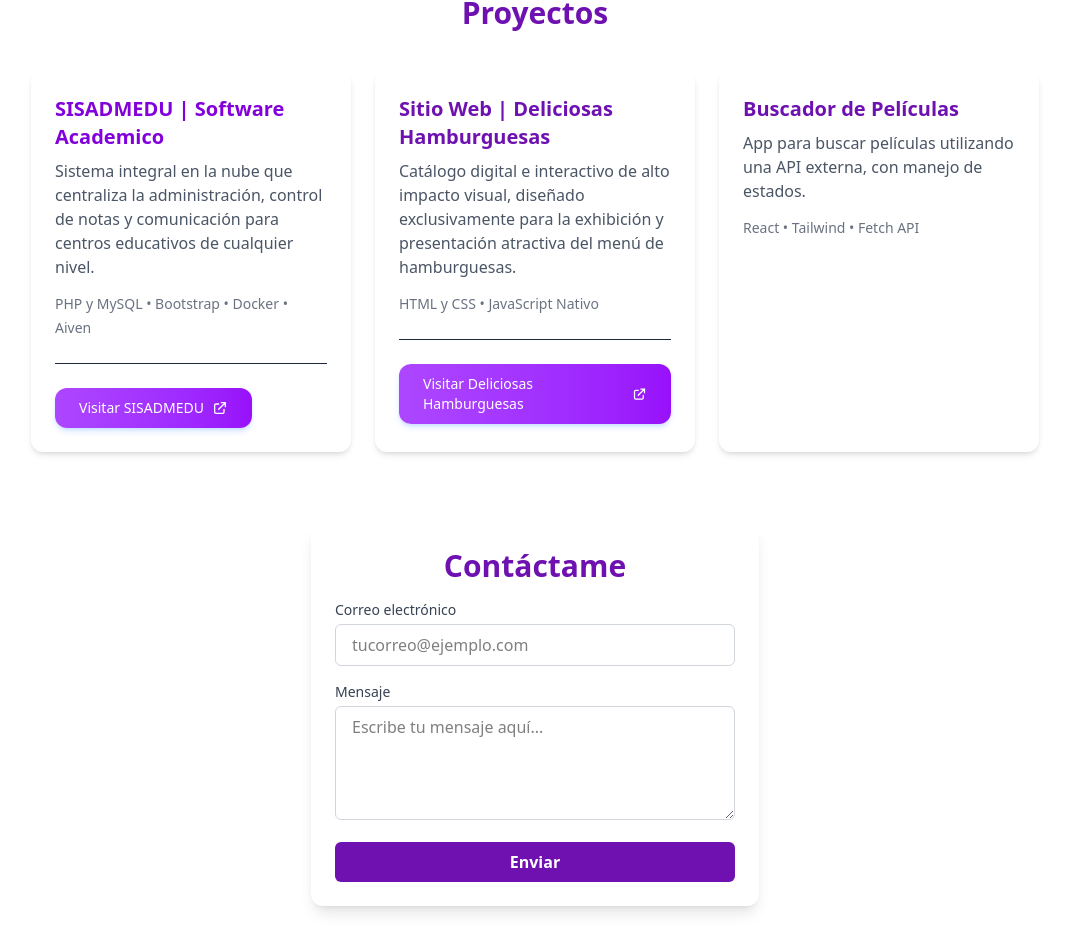
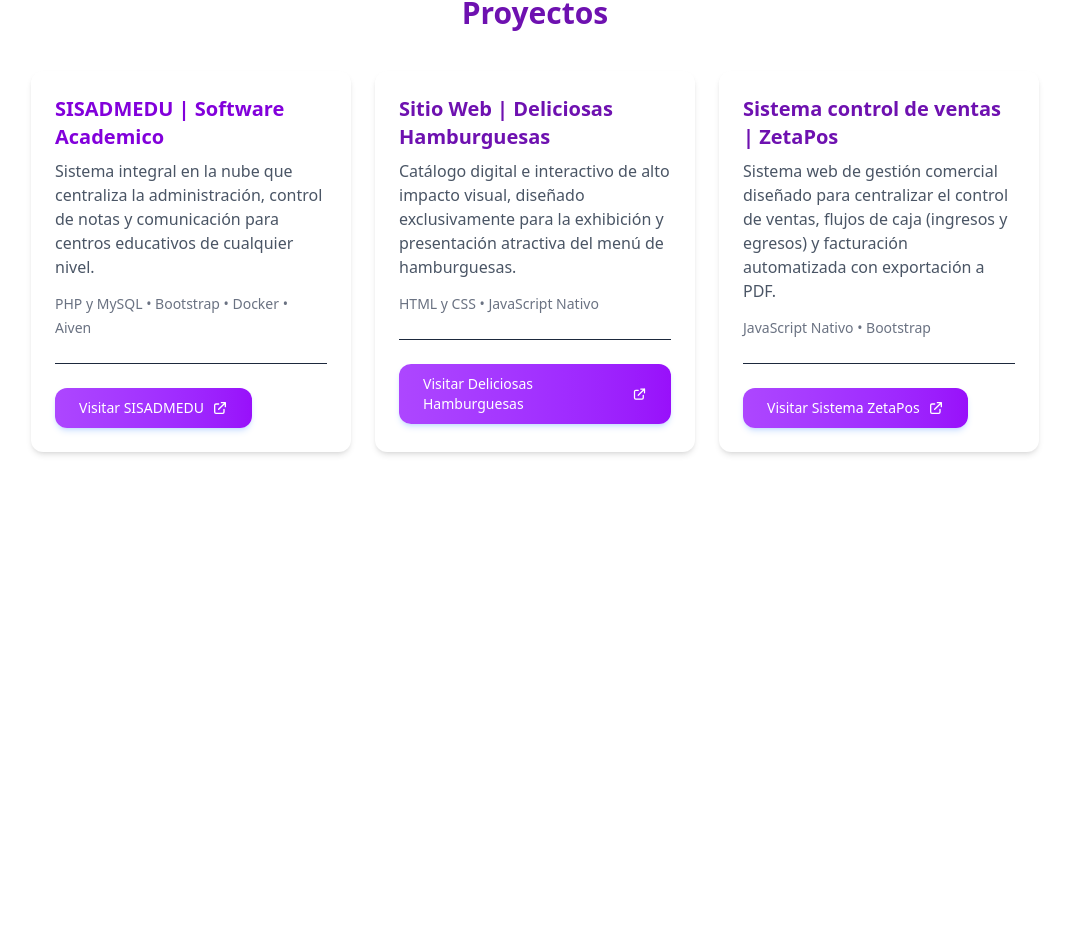
Before and after one commit to sebas-zapata/proyecto-tailwind-react, a React (Vite) app: page / in a window 1280 px wide. Shown: the part 1309-2255 px from the top of the page, without its empty margins (105-1175 px from the left). After the commit the page ends 1793 px from the top, so only its background shows below. Built offline with nearby package versions, Linux system fonts and the light colour scheme.

Commit message:
Se aplicaron modificaciones en el portafolio

```diff
--- a/src/App.jsx
+++ b/src/App.jsx
@@ -3,7 +3,6 @@ import Navbar from "./components/NavBar";
 import Hero from "./components/Hero";
 import Skills from "./components/Skills";
 import Projects from "./components/Projects";
-import Form from "./components/Form";
 import Footer from "./components/Footer";
 import "./App.css";
 
@@ -20,7 +19,6 @@ function App() {
         />
         <Skills />
         <Projects />
-        <Form />
         <Footer />
       </main>
     </>
--- a/src/components/Form.jsx
+++ /dev/null
@@ -1,43 +0,0 @@
-import React from "react";
-
-const Form = () => {
-  return (
-    <section className="max-w-md mx-auto my-10 bg-white p-6 rounded-xl shadow-lg">
-      <h2 className="text-3xl font-bold text-purple-800 mb-4 text-center">
-        Contáctame
-      </h2>
-      <form className="space-y-4">
-        <div>
-          <label className="block text-sm font-medium text-gray-700 mb-1">
-            Correo electrónico
-          </label>
-          <input
-            type="email"
-            placeholder="tucorreo@ejemplo.com"
-            className="w-full px-4 py-2 border border-gray-300 rounded-md focus:outline-none focus:ring-2 focus:ring-purple-400"
-          />
-        </div>
-
-        <div>
-          <label className="block text-sm font-medium text-gray-700 mb-1">
-            Mensaje
-          </label>
-          <textarea
-            rows="4"
-            placeholder="Escribe tu mensaje aquí..."
-            className="w-full px-4 py-2 border border-gray-300 rounded-md focus:outline-none focus:ring-2 focus:ring-purple-400"
-          ></textarea>
-        </div>
-
-        <button
-          type="submit"
-          className="w-full bg-purple-800 hover:bg-purple-600 text-white font-semibold py-2 px-4 rounded-md transition"
-        >
-          Enviar
-        </button>
-      </form>
-    </section>
-  );
-};
-
-export default Form;
--- a/src/components/Hero.jsx
+++ b/src/components/Hero.jsx
@@ -15,7 +15,7 @@ const Hero = ({ nombre, descripcion }) => {
 
         <div className="w-full md:w-1/2 text-center md:text-left">
           <h1 className="text-4xl font-bold text-purple-800 mb-4">
-            Hola, somos {nombre}
+            Somos {nombre}
           </h1>
           <p className="text-lg text-gray-600 mb-6">{descripcion}</p>
         </div>
--- a/src/components/Projects.jsx
+++ b/src/components/Projects.jsx
@@ -59,15 +59,29 @@ const Projects = () => {
         </div>
         <div className="bg-white p-6 rounded-xl shadow-md transition-transform hover:scale-105 hover:shadow-xl duration-300 w-full sm:w-80">
           <h3 className="text-xl font-bold text-purple-800 mb-2">
-            Buscador de Películas
+            Sistema control de ventas | ZetaPos
           </h3>
           <p className="text-gray-600 mb-3">
-            App para buscar películas utilizando una API externa, con manejo de
-            estados.
+            Sistema web de gestión comercial diseñado para centralizar el control de ventas, flujos de caja (ingresos y egresos) y facturación automatizada con exportación a PDF.
           </p>
           <span className="text-sm text-gray-500">
-            React • Tailwind • Fetch API
+            JavaScript Nativo • Bootstrap
           </span>
+          <hr className="border-slate-800 my-6" />
+          <div className="flex justify-center lg:justify-start">
+            <a
+              href="https://sistema-de-compras-snowy.vercel.app/"
+              target="_blank"
+              rel="noopener noreferrer"
+              className="inline-flex items-center justify-center px-6 py-2.5 bg-gradient-to-r from-purple-500 to-purple-600 hover:from-purple-600 hover:to-purple-700 text-white font-medium text-sm rounded-xl shadow-md shadow-blue-500/20 transform transition duration-200 hover:-translate-y-0.5 hover:shadow-lg hover:shadow-blue-500/30 active:translate-y-0"
+            >
+              <span>Visitar Sistema ZetaPos</span>
+              {/* Icono de flecha externa */}
+              <svg className="w-4 h-4 ml-2" fill="none" stroke="currentColor" viewBox="0 0 24 24">
+                <path strokeLinecap="round" strokeLinejoin="round" strokeWidth="2" d="M10 6H6a2 2 0 00-2 2v10a2 2 0 002 2h10a2 2 0 002-2v-4M14 4h6m0 0v6m0-6L10 14" />
+              </svg>
+            </a>
+          </div>
         </div>
       </div>
     </section>
```
